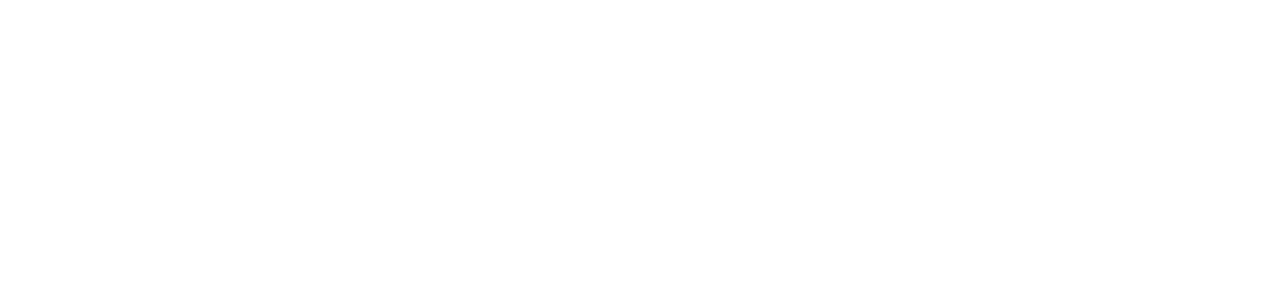
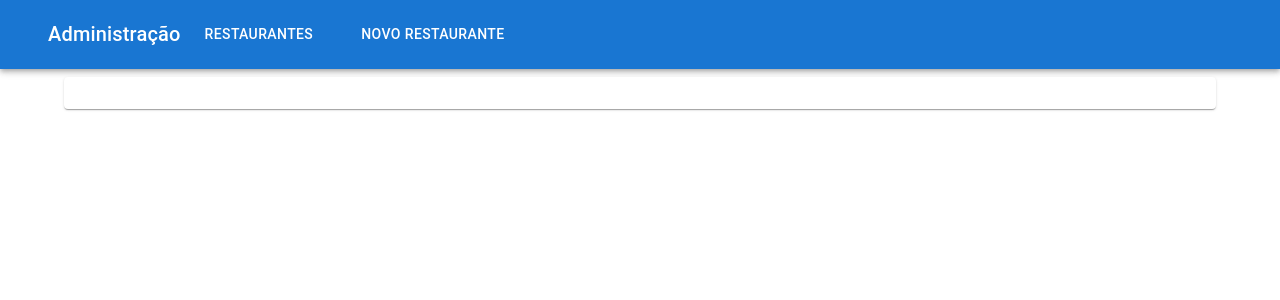
Before and after one commit to CarlosJuanBranco/restaurant, a React (Create React App) app: page /admin in a window 1280 px wide. Before the commit this address had no page. Shown: the top 300 px of the page. Built offline with nearby package versions, Linux system fonts and the light colour scheme; the HTML template or start-up script is replaced by a standard one.

Commit message:
Creating RotaBaseAdmin

```diff
--- a/src/App.tsx
+++ b/src/App.tsx
@@ -1,6 +1,7 @@
 import { Routes, Route } from 'react-router-dom';
 import AdministracaoRestaurante from './paginas/AdministracaoRestaurante/AdministracaoRestaurante';
 import FormularioRestaurante from './paginas/AdministracaoRestaurante/Formulario';
+import RotaBaseAdmin from './paginas/AdministracaoRestaurante/RotaBaseAdmin';
 import Home from './paginas/Home';
 import VitrineRestaurantes from './paginas/VitrineRestaurantes';
 
@@ -10,9 +11,14 @@
     <Routes>
       <Route path="/" element={<Home />} />
       <Route path="/restaurantes" element={<VitrineRestaurantes />} />
-      <Route path="/admin/restaurantes" element={<AdministracaoRestaurante />} />
-      <Route path="/admin/restaurantes/novo" element={<FormularioRestaurante />} />
-      <Route path="/admin/restaurantes/:id" element={<FormularioRestaurante />} />
+
+      <Route path={"/admin/"} element={<RotaBaseAdmin />}>
+
+        <Route path="restaurantes" element={<AdministracaoRestaurante />} />
+        <Route path="restaurantes/novo" element={<FormularioRestaurante />} />
+        <Route path="restaurantes/:id" element={<FormularioRestaurante />} />
+      </Route>
+
     </Routes>
   );
 }
--- a/src/paginas/AdministracaoRestaurante/AdministracaoRestaurante.tsx
+++ b/src/paginas/AdministracaoRestaurante/AdministracaoRestaurante.tsx
@@ -1,6 +1,6 @@
 import { useEffect, useState } from "react"
 import IRestaurante from "../../interfaces/IRestaurante"
-import { TableContainer, Paper, Table, TableHead, TableCell, TableBody, TableRow, Button, AppBar, Container, Toolbar, Typography, Box, Link } from "@mui/material"
+import { TableContainer, Paper, Table, TableHead, TableCell, TableBody, TableRow, Button } from "@mui/material"
 import { Link as RouterLink } from "react-router-dom"
 import http from "../../http"
 
@@ -25,34 +25,7 @@
     }
 
     return (
-
         <>
-            <AppBar position="static">
-                <Container maxWidth="xl">
-                    <Toolbar>
-                        <Typography variant="h6">
-                            Administração
-                        </Typography>
-                        <Box sx={{ display: "flex", flexGrow: 1 }}>
-                            <Link component={RouterLink} to={"/admin/restaurantes"}>
-                                <Button sx={{ margin: 2, color: "white" }}>
-                                    Restaurantes
-                                </Button>
-                            </Link>
-                            <Link component={RouterLink} to={"/admin/restaurantes/novo"}>
-                                <Button sx={{ margin: 2, color: "white" }}>
-                                    Novo Restaurante
-                                </Button>
-                            </Link>
-                        </Box>
-                    </Toolbar>
-                </Container>
-            </AppBar>
-
-            <Box>
-                <Container maxWidth="lg" sx={{ mt: 1 }}>
-                    <Paper sx={{ p: 2 }}>
-
             <TableContainer component={Paper}>
                 <Table>
                     <TableHead>
@@ -85,9 +58,6 @@
                     </TableBody>
                 </Table>
             </TableContainer>
-                    </Paper>
-                </Container>
-            </Box>
         </>
     )
 }
--- a/src/paginas/AdministracaoRestaurante/Formulario.tsx
+++ b/src/paginas/AdministracaoRestaurante/Formulario.tsx
@@ -1,5 +1,4 @@
-import { AppBar, Box, Button, Container, Link, Paper, TextField, Toolbar, Typography } from "@mui/material"
-import { Link as RouterLink } from "react-router-dom"
+import { Box, Button, TextField, Typography } from "@mui/material"
 import { useEffect, useState } from "react"
 import { useParams } from "react-router-dom"
 import http from "../../http"
@@ -39,33 +38,6 @@
     }
 
     return (
-        <>
-            <AppBar position="static">
-                <Container maxWidth="xl">
-                    <Toolbar>
-                        <Typography variant="h6">
-                            Administração
-                        </Typography>
-                        <Box sx={{ display: "flex", flexGrow: 1 }}>
-                            <Link component={RouterLink} to={"/admin/restaurantes"}>
-                                <Button sx={{ margin: 2, color: "white" }}>
-                                    Restaurantes
-                                </Button>
-                            </Link>
-                            <Link component={RouterLink} to={"/admin/restaurantes/novo"}>
-                                <Button sx={{ margin: 2, color: "white" }}>
-                                    Novo Restaurante
-                                </Button>
-                            </Link>
-                        </Box>
-                    </Toolbar>
-                </Container>
-            </AppBar>
-
-            <Box>
-                <Container maxWidth="lg" sx={{ mt: 1 }}>
-                    <Paper sx={{ p: 2 }}>
-
         <Box sx={{ display: "flex", flexGrow: 1, flexDirection: "column", alignItems: "center" }}>
             <Typography component="h1" variant="h6">Formulário Restaurantes</Typography>
             <Box sx={{ width: "100%" }} component="form" onSubmit={aoSubmeter}>
@@ -80,12 +52,6 @@
                 <Button sx={{ marginTop: 1 }} type="submit" fullWidth variant="outlined">Salvar</Button>
             </Box>
         </Box>
-                    </Paper>
-                </Container>
-            </Box>
-        </>
-
-
     )
 }
 
--- /dev/null
+++ b/src/paginas/AdministracaoRestaurante/RotaBaseAdmin.tsx
@@ -0,0 +1,41 @@
+import { AppBar, Box, Button, Container, Link, Paper, Toolbar, Typography } from "@mui/material"
+import { Link as RouterLink, Outlet } from "react-router-dom"
+
+const RotaBaseAdmin = () => {
+
+    return (
+        <>
+            <AppBar position="static">
+                <Container maxWidth="xl">
+                    <Toolbar>
+                        <Typography variant="h6">
+                            Administração
+                        </Typography>
+                        <Box sx={{ display: "flex", flexGrow: 1 }}>
+                            <Link component={RouterLink} to={"/admin/restaurantes"}>
+                                <Button sx={{ margin: 2, color: "white" }}>
+                                    Restaurantes
+                                </Button>
+                            </Link>
+                            <Link component={RouterLink} to={"/admin/restaurantes/novo"}>
+                                <Button sx={{ margin: 2, color: "white" }}>
+                                    Novo Restaurante
+                                </Button>
+                            </Link>
+                        </Box>
+                    </Toolbar>
+                </Container>
+            </AppBar>
+
+            <Box>
+                <Container maxWidth="lg" sx={{ mt: 1 }}>
+                    <Paper sx={{ p: 2 }}>
+                        <Outlet />
+                    </Paper>
+                </Container>
+            </Box>
+        </>
+    )
+}
+
+export default RotaBaseAdmin
```
Lines whose indentation alone changed are shown as unchanged.
